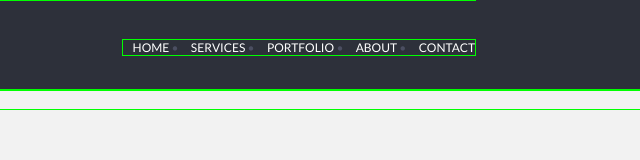
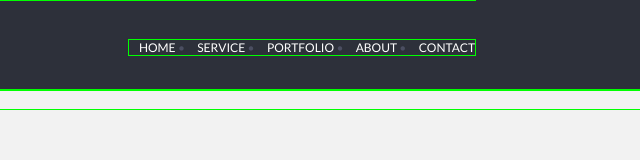
Before and after one commit to dylanfage/289.101, a plain HTML site: page workshop 5/singolo/index.html in a window 1280 px wide. Shown: the full height of the page, 640-1280 px from the left. Drawn offline with Linux system fonts and the light colour scheme.

Commit message:
changed services

```diff
--- a/workshop 5/singolo/index.html
+++ b/workshop 5/singolo/index.html
@@ -15,7 +15,7 @@
                     <div class="links">
                        <a href="#">HOME</a>
                        &bull;
-                       <a href="#">SERVICES</a>
+                       <a href="#">SERVICE</a>
                        &bull;
                        <a href="#">PORTFOLIO</a>
                        &bull;
```
